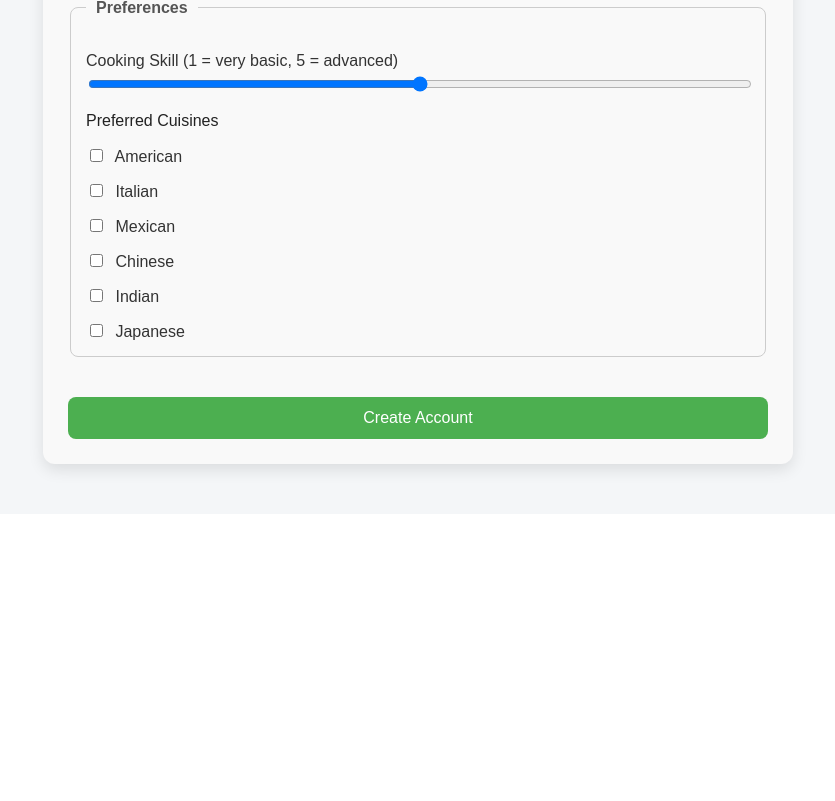
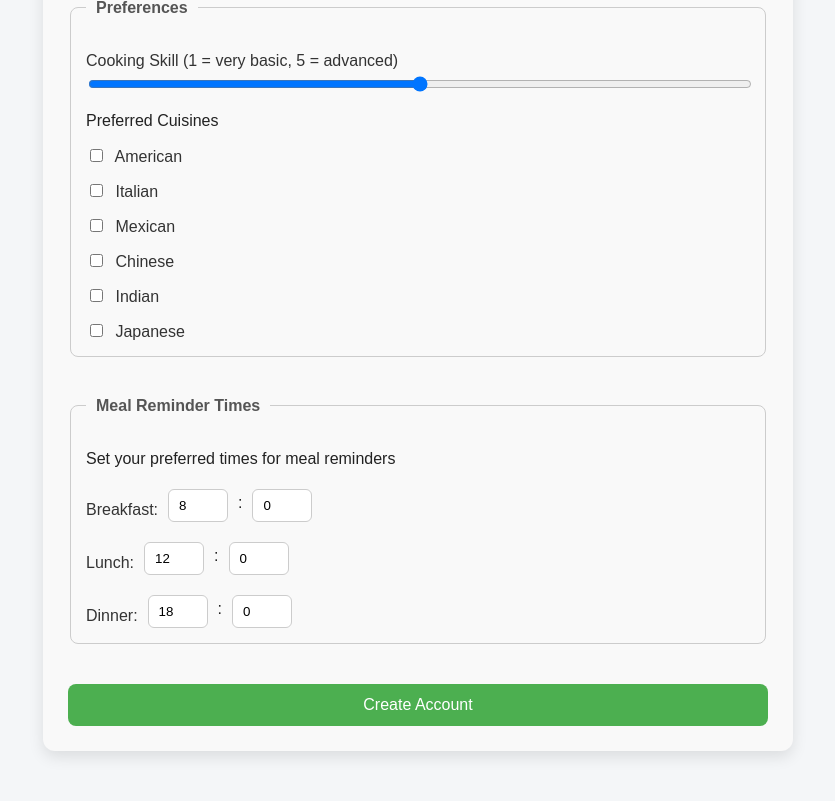
Before and after one commit to jvanalbert/AgeTech---Nutrition-Management, a Flask app: page /register/elderly in a window 1280 px wide. Shown: the part 1437-2238 px from the top of the page, without its empty margins (222-1057 px from the left). Before the commit the page ends 1918 px from the top, so only its background shows below. Run offline with Flask 3, Linux system fonts and the light colour scheme.

Commit message:
customizable alarms done, automatically schedule each day based on preffered time

```diff
--- a/app.py
+++ b/app.py
@@ -50,6 +50,9 @@ def login():
                 "role": user.get("role", "elderly"),
                 "name": user.get("name")
             }
+            # Add meal_times to session for elderly users
+            if user.get("role") == "elderly":
+                session["meal_times"] = user.get("meal_times", {"breakfast": {"hour": 8, "minute": 0}, "lunch": {"hour": 12, "minute": 0}, "dinner": {"hour": 18, "minute": 0}})
             return redirect("/home")
         else:
             return render_template("login.html", error="Invalid username or password.")
@@ -86,6 +89,11 @@ def register_elderly():
             "daily_calories": 1800,
             "cooking_skill": int(request.form["cooking_skill"]),
             "preferred_cuisines": request.form.getlist("cuisines"),
+            "meal_times": {
+                "breakfast": {"hour": int(request.form["breakfast_hour"]), "minute": int(request.form["breakfast_minute"])},
+                "lunch": {"hour": int(request.form["lunch_hour"]), "minute": int(request.form["lunch_minute"])},
+                "dinner": {"hour": int(request.form["dinner_hour"]), "minute": int(request.form["dinner_minute"])}
+            },
             "account": {"username": username, "password": bcrypt.generate_password_hash(request.form["password"]).decode('utf-8')},
             "contact_information": {"phone": request.form["phone"], "email": request.form["email"]},
             "caretaker_id": None
@@ -144,7 +152,56 @@ def users_page():
     if not session.get("user"):
         return redirect("/login")
     elderly_users = load_elderly_users_with_caretakers()
+    # Add default meal_times if missing
+    for user in elderly_users:
+        if "meal_times" not in user:
+            user["meal_times"] = {"breakfast": {"hour": 8, "minute": 0}, "lunch": {"hour": 12, "minute": 0}, "dinner": {"hour": 18, "minute": 0}}
     return render_template("users.html", users=elderly_users)
+
+
+@app.route("/edit_meal_times/<int:user_id>", methods=["GET", "POST"])
+def edit_meal_times(user_id):
+    if not session.get("user"):
+        return redirect("/login")
+
+    # Check permissions: caretaker for this user or the user themselves
+    data = load_user_data()
+    user = None
+    for u in data.get("elderly_users", []):
+        if u["id"] == user_id:
+            user = u
+            break
+
+    if not user:
+        return "User not found", 404
+
+    # Permission check
+    if session["user"]["role"] == "caretaker":
+        if user.get("caretaker_id") != session["user"]["id"]:
+            return "Unauthorized", 403
+    elif session["user"]["role"] == "elderly":
+        if user["id"] != session["user"]["id"]:
+            return "Unauthorized", 403
+    else:
+        return "Unauthorized", 403
+
+    if request.method == "POST":
+        # Update meal_times
+        user["meal_times"] = {
+            "breakfast": {"hour": int(request.form["breakfast_hour"]), "minute": int(request.form["breakfast_minute"])},
+            "lunch": {"hour": int(request.form["lunch_hour"]), "minute": int(request.form["lunch_minute"])},
+            "dinner": {"hour": int(request.form["dinner_hour"]), "minute": int(request.form["dinner_minute"])}
+        }
+        save_user_data(data)
+        # Update session if editing own meal times
+        if session["user"]["id"] == user_id:
+            session["meal_times"] = user["meal_times"]
+        return redirect("/users")
+
+    # Add defaults if missing
+    meal_times = user.get("meal_times", {"breakfast": {"hour": 8, "minute": 0}, "lunch": {"hour": 12, "minute": 0}, "dinner": {"hour": 18, "minute": 0}})
+    return render_template("edit_meal_times.html", user=user, meal_times=meal_times)
+
 
 @app.route("/caretaker")
 def caretaker_page():
--- a/templates/base.html
+++ b/templates/base.html
@@ -31,5 +31,65 @@
     {% block content %}{% endblock %}
 </div>
 
+{% block scripts %}{% endblock %}
+
+{% if session.user and session.user.role == "elderly" and session.meal_times %}
+<script>
+document.addEventListener('DOMContentLoaded', function() {
+    // Get meal times from session
+    const mealTimes = [
+        { name: 'Breakfast', hour: {{ session.meal_times.breakfast.hour }}, minute: {{ session.meal_times.breakfast.minute }} },
+        { name: 'Lunch', hour: {{ session.meal_times.lunch.hour }}, minute: {{ session.meal_times.lunch.minute }} },
+        { name: 'Dinner', hour: {{ session.meal_times.dinner.hour }}, minute: {{ session.meal_times.dinner.minute }} }
+    ];
+
+    const now = new Date();
+    const currentHour = now.getHours();
+    const currentMinute = now.getMinutes();
+
+    mealTimes.forEach(meal => {
+        let targetDate = new Date(now);
+
+        // If the meal time has already passed today, schedule for tomorrow
+        if (currentHour > meal.hour || (currentHour === meal.hour && currentMinute >= meal.minute)) {
+            targetDate.setDate(targetDate.getDate() + 1);
+        }
+
+        targetDate.setHours(meal.hour, meal.minute, 0, 0); // Set to meal hour and minute
+
+        const timeUntil = targetDate - now;
+
+        if (timeUntil > 0) {
+            setTimeout(() => {
+                showMealModal(meal.name);
+            }, timeUntil);
+        }
+    });
+});
+
+function showMealModal(mealName) {
+    const modal = document.getElementById('mealModal');
+    const message = document.getElementById('mealMessage');
+    message.textContent = `Time for ${mealName}!`;
+    modal.style.display = 'block';
+}
+
+function closeMealModal() {
+    const modal = document.getElementById('mealModal');
+    modal.style.display = 'none';
+    window.location.href = '/meals';
+}
+</script>
+{% endif %}
+
+<!-- Meal Reminder Modal -->
+<div id="mealModal" class="modal">
+    <div class="modal-content">
+        <h2>Meal Reminder</h2>
+        <p id="mealMessage"></p>
+        <button class="modal-btn" onclick="closeMealModal()">OK</button>
+    </div>
+</div>
+
 </body>
 </html>
--- a/templates/register_elderly.html
+++ b/templates/register_elderly.html
@@ -156,6 +156,33 @@
     <label><input type="checkbox" name="cuisines" value="japanese"> Japanese</label>
   </fieldset>
 
+  <!-- ================= MEAL TIMES ================= -->
+  <fieldset>
+    <legend>Meal Reminder Times</legend>
+    <p>Set your preferred times for meal reminders</p>
+
+    <div style="display: flex; gap: 10px; align-items: center; margin-top: 15px;">
+      <label>Breakfast:</label>
+      <input type="number" name="breakfast_hour" min="0" max="23" value="8" required style="width: 60px;">
+      <span>:</span>
+      <input type="number" name="breakfast_minute" min="0" max="59" value="0" required style="width: 60px;">
+    </div>
+
+    <div style="display: flex; gap: 10px; align-items: center; margin-top: 15px;">
+      <label>Lunch:</label>
+      <input type="number" name="lunch_hour" min="0" max="23" value="12" required style="width: 60px;">
+      <span>:</span>
+      <input type="number" name="lunch_minute" min="0" max="59" value="0" required style="width: 60px;">
+    </div>
+
+    <div style="display: flex; gap: 10px; align-items: center; margin-top: 15px;">
+      <label>Dinner:</label>
+      <input type="number" name="dinner_hour" min="0" max="23" value="18" required style="width: 60px;">
+      <span>:</span>
+      <input type="number" name="dinner_minute" min="0" max="59" value="0" required style="width: 60px;">
+    </div>
+  </fieldset>
+
   <button type="submit">Create Account</button>
 
 </form>
```
Also changed, not shown: data/sample_user.json (+39 -0 lines), static/style.css (+49 -0 lines), templates/edit_meal_times.html (added, +37 -0 lines), templates/users.html (+8 -0 lines).
